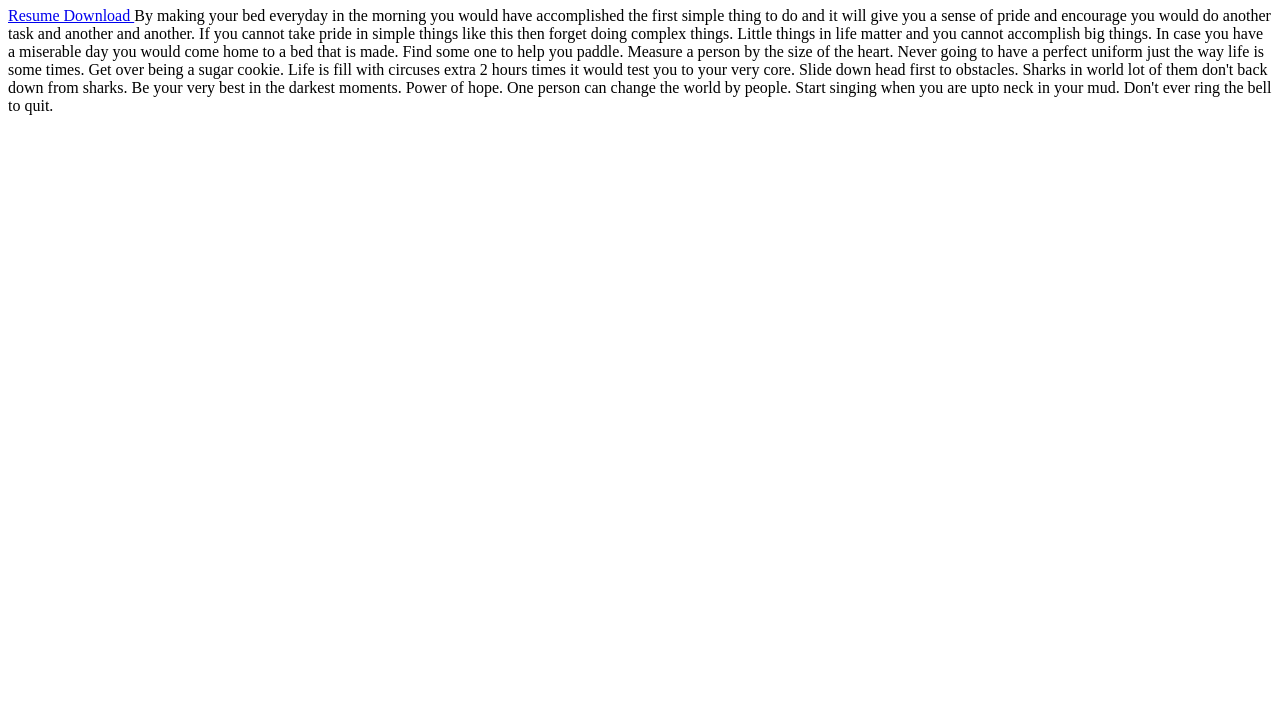
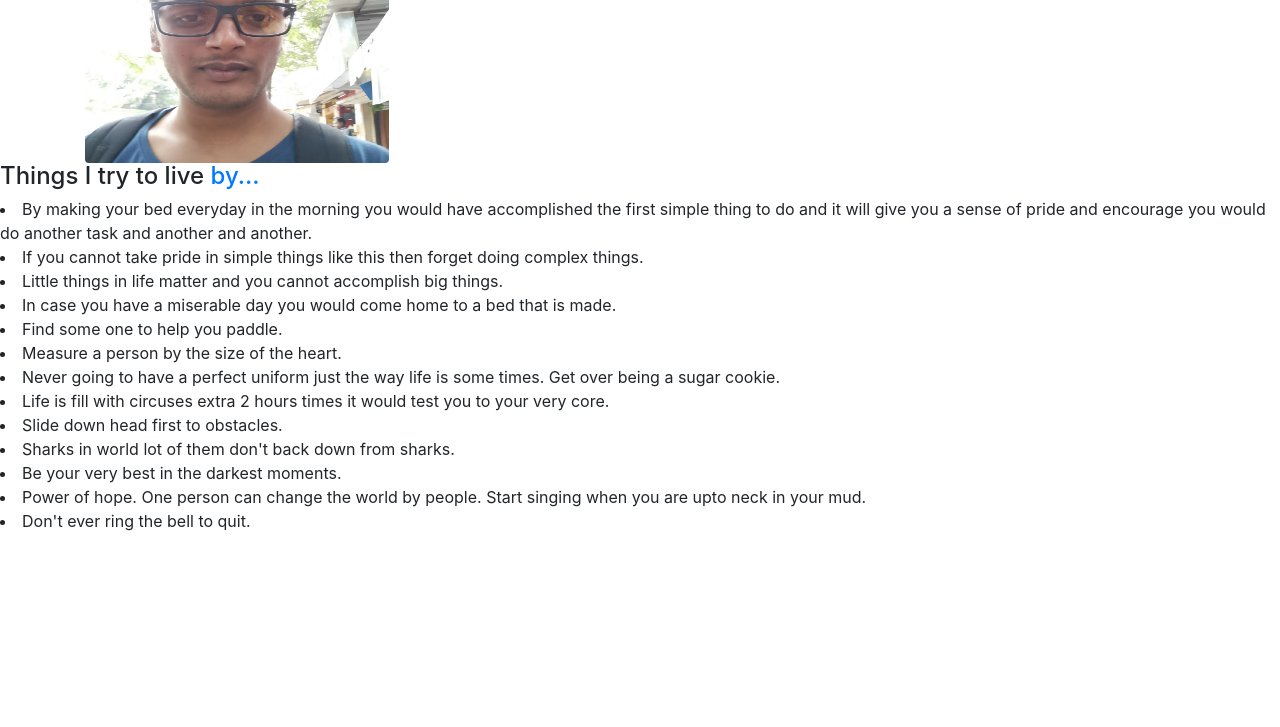
Before and after one commit to adityavarma1234/personal_website, a plain HTML site: page public/index.html in a window 1280 px wide. Shown: the part 73-800 px from the top of the page. Drawn offline with nearby package versions, Linux system fonts and the light colour scheme.

Commit message:
version 1

```diff
--- a/public/index.html
+++ b/public/index.html
@@ -1,36 +1,80 @@
 <!doctype html>
 <html>
+        <link rel="stylesheet" href="https://maxcdn.bootstrapcdn.com/bootstrap/4.0.0-beta/css/bootstrap.min.css" integrity="sha384-/Y6pD6FV/Vv2HJnA6t+vslU6fwYXjCFtcEpHbNJ0lyAFsXTsjBbfaDjzALeQsN6M" crossorigin="anonymous">
+        <script src="https://maxcdn.bootstrapcdn.com/bootstrap/4.0.0-beta/js/bootstrap.min.js" integrity="sha384-h0AbiXch4ZDo7tp9hKZ4TsHbi047NrKGLO3SEJAg45jXxnGIfYzk4Si90RDIqNm1" crossorigin="anonymous"></script>
         <head>
-    <title> Aditya Varma </title>
+                <title> Embrace Failure </title>
         </head>
         <body>
-    <h1>Hello</h1>
-    <a href="Aditya_Varma.pdf" target="_blank"> Resume Download </a>
+                <div class="container">
+
+                        <div class="row">
+                                <div class="col-sm-4">
+
+                                        <a href="Aditya_Varma.pdf">
+                                                <img src="aditya.jpg" alt="person with spectacles" class="img rounded" width=304 height=236>
+                                        </a>
+                                </div>
+                        </div>
+                </div>
+
+                <h4>
+                        Things I try to live
+                        <a href="https://www.google.co.in/url?sa=t&rct=j&q=&esrc=s&source=web&cd=1&cad=rja&uact=8&ved=0ahUKEwiVo8jLiJHWAhXIro8KHfHDD9YQyCkIJzAA&url=https%3A%2F%2Fwww.youtube.com%2Fwatch%3Fv%3DpxBQLFLei70&usg=AFQjCNFDrIyYd1VMqHMBdpfBXh5WXwjsVg">
+                                by...
+                        </a>
+                </h4>
+                <li>
                         By making your bed everyday in the morning you would have accomplished the first simple thing to do and it will give you a sense of pride and encourage you would do another task and another and another.
+                </li>
+                <li>
                         If you cannot take pride in simple things like this then forget doing complex things.
+                </li>
+                <li>
                         Little things in life matter and you cannot accomplish big things.
+                </li>
+                <li>
                         In case you have a miserable day you would come home to a bed that is made.
+                </li>
 
 
+                <li>
                         Find some one to help you paddle.
+                </li>
 
 
+                <li>
                         Measure a person by the size of the heart.
+                </li>
 
 
+                <li>
                         Never going to have a perfect uniform just the way life is some times. Get over being a sugar cookie.
+                </li>
 
+                <li>
                         Life is fill with circuses extra 2 hours times it would test you to your very core.
+                </li>
 
+                <li>
                         Slide down head first to obstacles.
+                </li>
 
+                <li>
                         Sharks in world lot of them don't back down from sharks.
+                </li>
 
+                <li>
                         Be your very best in the darkest moments.
+                </li>
 
+                <li>
                         Power of hope. One person can change the world by people. Start singing when you are upto neck in your mud.
+                </li>
 
+                <li>
                         Don't ever ring the bell to quit.
+                </li>
 
 
         </body>
```
Also changed, not shown: public/aditya.jpg (added). Lines whose indentation alone changed are shown as unchanged.
